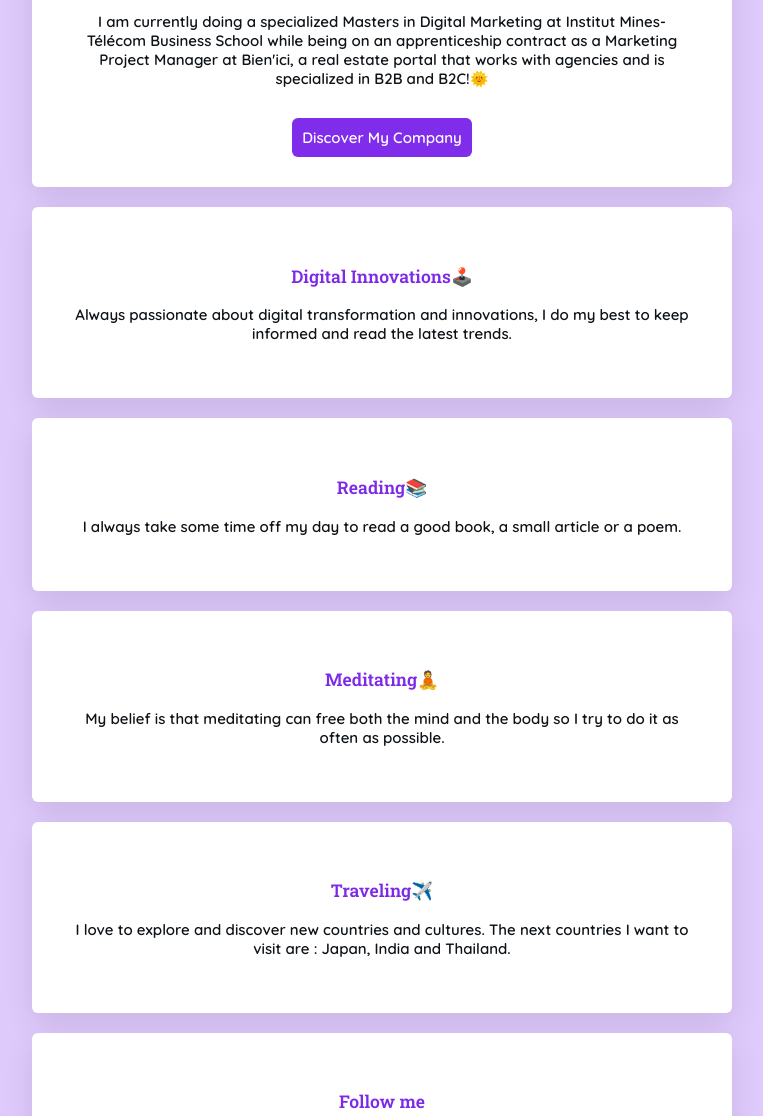
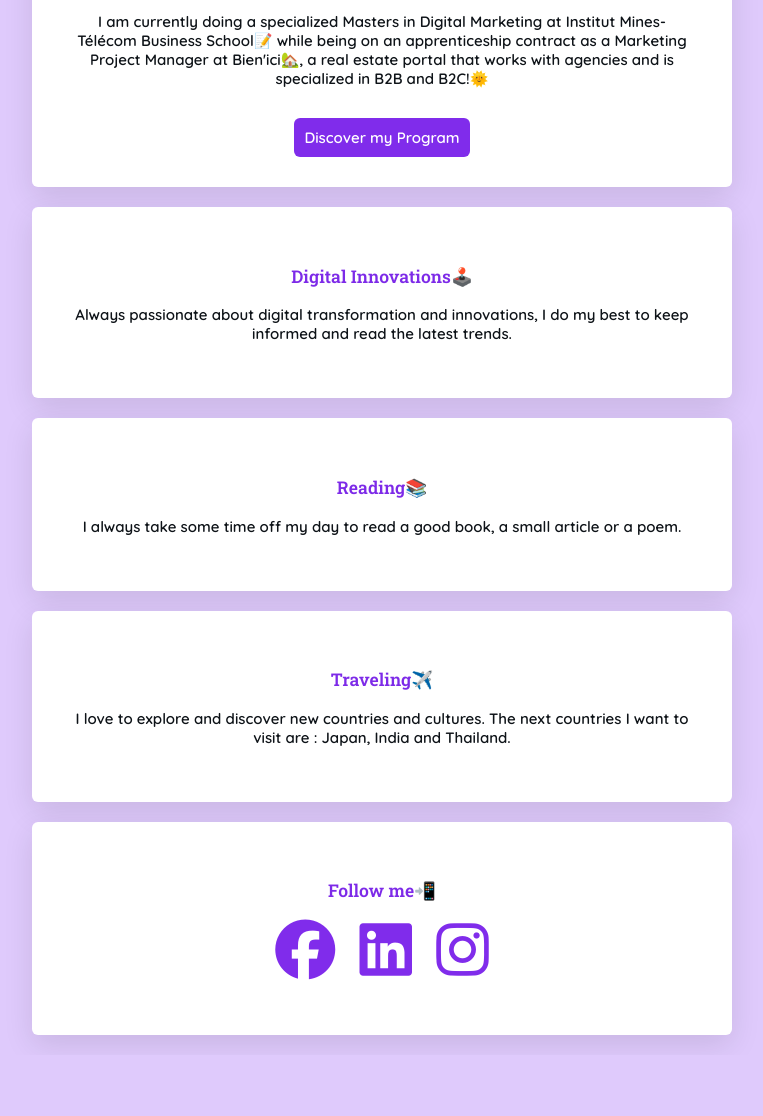
Before and after one commit to sacha-nacouz/my-profile, a plain HTML site: page index.html in a window 1280 px wide. Shown: the part 326-1442 px from the top of the page, without its empty margins (258-1021 px from the left). After the commit the page ends 1381 px from the top, so only its background shows below. Drawn offline with Linux system fonts and the light colour scheme.

Commit message:
Update index.html

```diff
--- a/index.html
+++ b/index.html
@@ -20,8 +20,8 @@
 </div>
 	<div>
 
-		<p>I am currently doing a specialized Masters in Digital Marketing at Institut Mines-Télécom Business School while being on an apprenticeship contract as a Marketing Project Manager at Bien'ici, a real estate portal that works with agencies and is specialized in B2B and B2C!🌞   </p>
-		<a href="https://www.bienici.com/"target="_blank"class="btn-grey">Discover My Company</a>
+		<p>I am currently doing a specialized Masters in Digital Marketing at Institut Mines-Télécom Business School📝 while being on an apprenticeship contract as a Marketing Project Manager at Bien'ici🏡, a real estate portal that works with agencies and is specialized in B2B and B2C!🌞   </p>
+		<a href="https://www.imt-bs.eu/executive-education/programmes-diplomants/masteres-specialises/marketing-digital/"target="_blank"class="btn-grey">Discover my Program</a>
 </div>
 	</div>
 <div class="box-white">
@@ -35,16 +35,12 @@
 </div>
 
 <div class="box-white">
-	<h3> Meditating🧘</h3>
-		<p>My belief is that meditating can free both the mind and the body so I try to do it as often as possible.</p>
-</div>
-<div class="box-white">
 	<h3> Traveling✈️</h3>
 		<p>I love to explore and discover new countries and cultures. The next countries I want to visit are : Japan, India and Thailand.</strong></p>
 </div>
 
 <div class="box-white">
-	<h3>Follow me</h3>
+	<h3>Follow me📲</h3>
 	<ul class="list-inline">
 		<li>
 			<a href="https://www.facebook.com/sasha.nacouz/"target="_blank">
```
